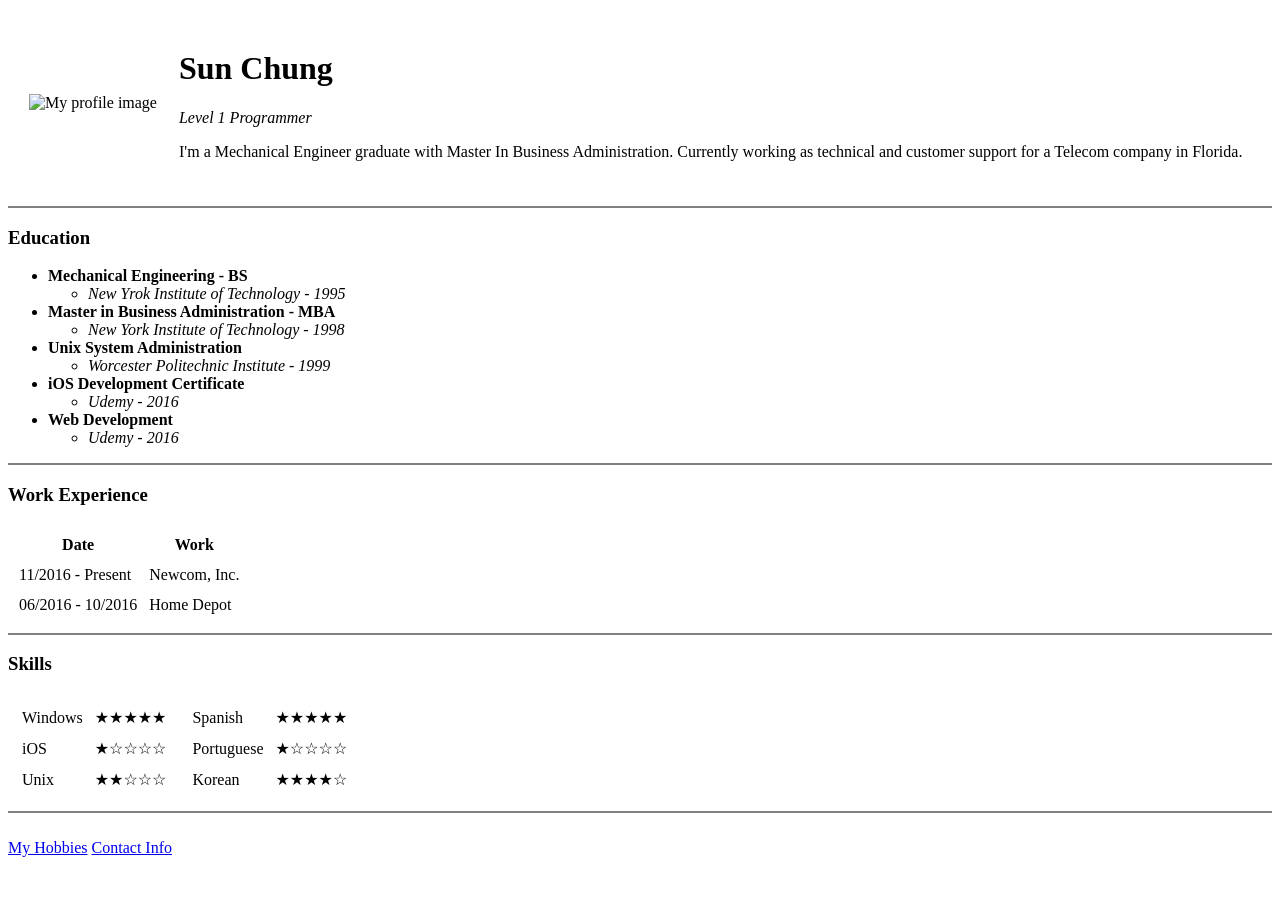
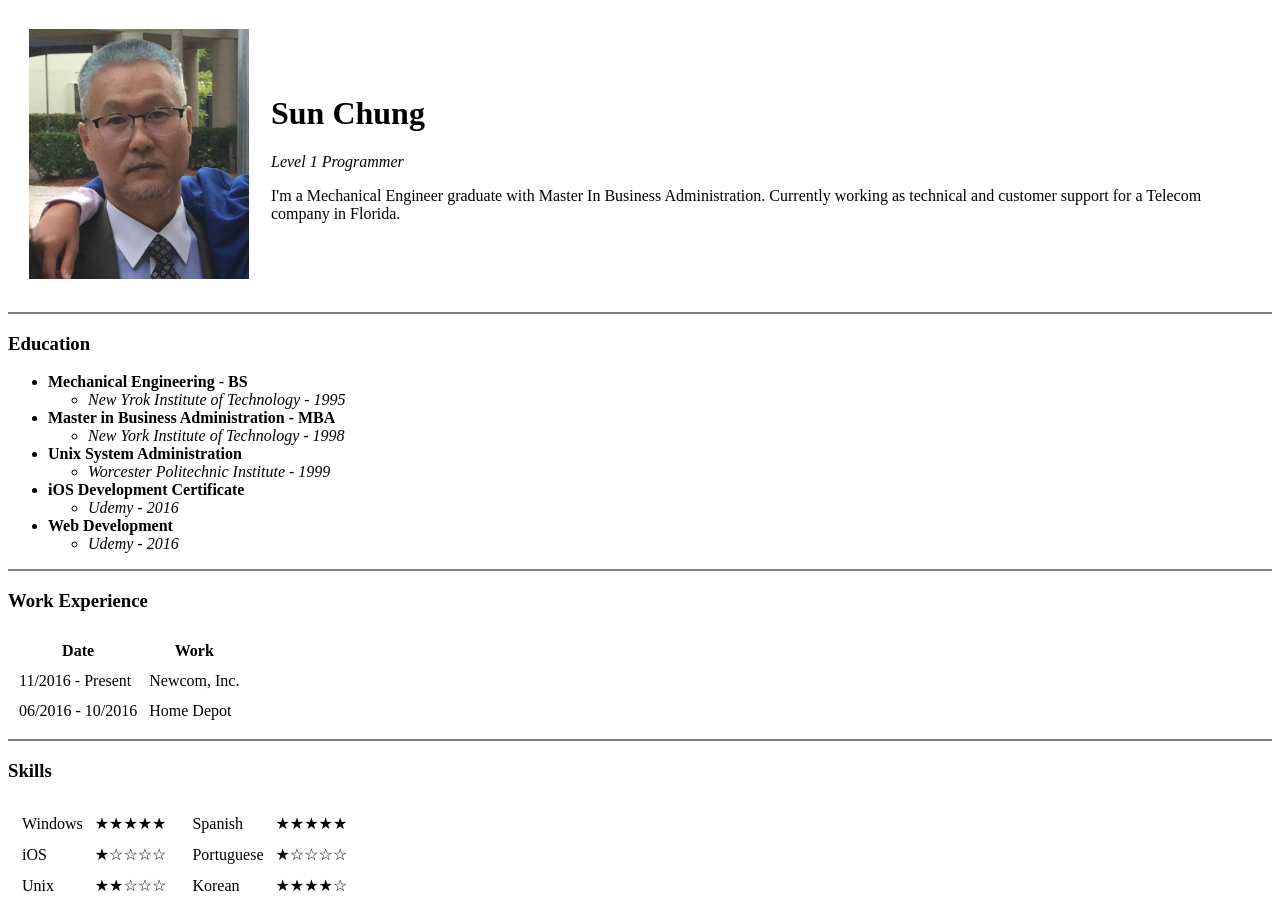
Before and after one commit to SunChung/cv, a plain HTML site: page index.html in a window 1280 px wide. Shown: the top 912 px of the page. Before the commit the page ends 865 px from the top, so only its background shows below. Drawn offline with Linux system fonts and the light colour scheme.

Commit message:
Update index.html

```diff
--- a/index.html
+++ b/index.html
@@ -7,7 +7,7 @@
   <body>
     <table cellspacing="20">
       <tr>
-        <td><img src="images/myself.jpg" alt="My profile image" height="250px" width="220px"></td>
+        <td><img src="myself.jpg" alt="My profile image" height="250px" width="220px"></td>
         <td><h1>Sun Chung</h1>
         <p><em>Level 1 Programmer</em></p>
         <p>I'm a Mechanical Engineer graduate with Master In Business Administration. Currently working as technical and customer support for a Telecom company in Florida.</p></td>
```
